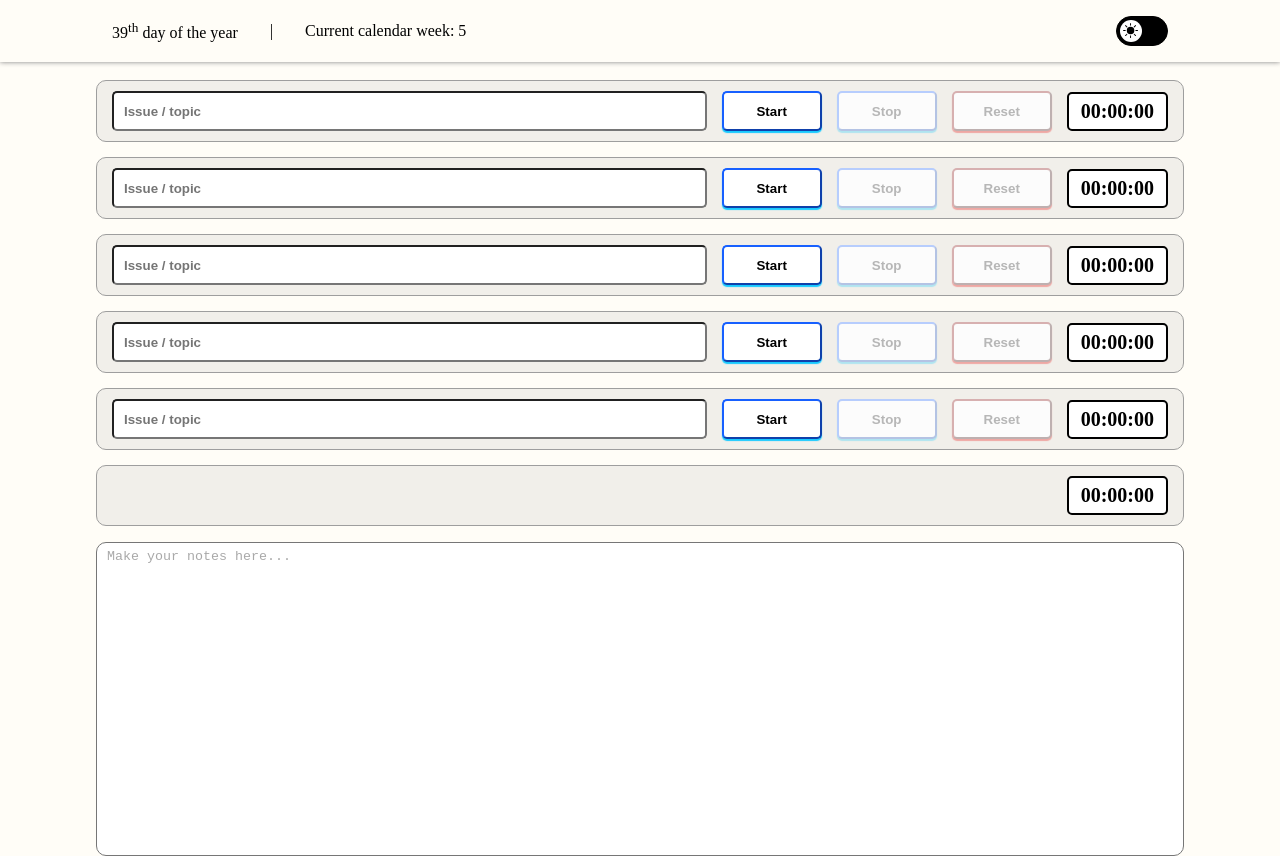
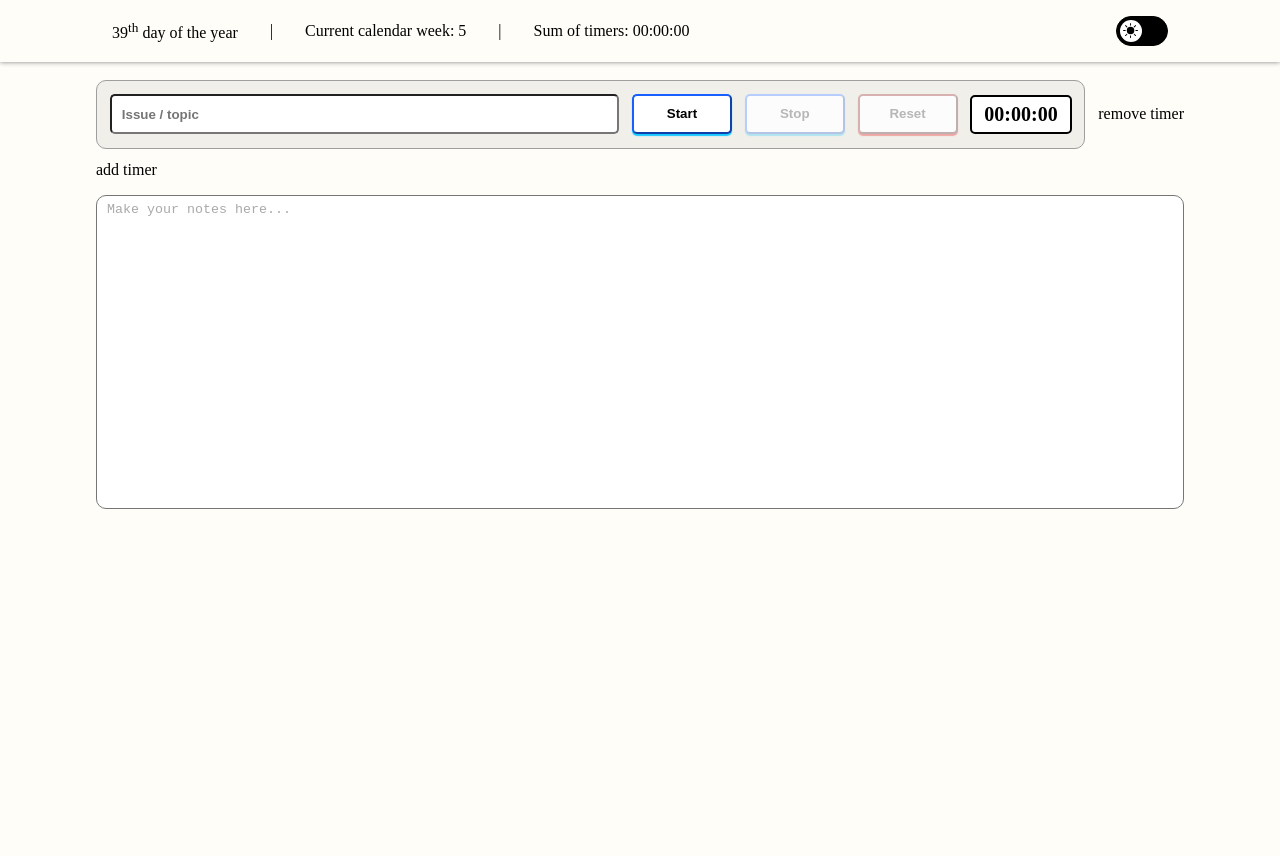
Before and after one commit to d-scho/vue-timer-app, a Vue app: page / in a window 1280 px wide. After the commit the page ends 800 px from the top, so only its background shows below. Built offline with nearby package versions, Linux system fonts and the light colour scheme.

Commit message:
Add functionality to add and remove timers

```diff
--- a/src/components/TheHeader.vue
+++ b/src/components/TheHeader.vue
@@ -2,13 +2,14 @@
 import DarkmodeToggle from '@/components/DarkmodeToggle.vue';
 import DayOfYearDisplay from '@/components/DayOfYearDisplay.vue';
 import CalendarWeekDisplay from '@/components/CalendarWeekDisplay.vue';
+import TimerSumDisplay from '@/components/TimerSumDisplay.vue';
 </script>
 
 <template>
 	<header>
 		<div class="header-info">
-			<DayOfYearDisplay /> | <CalendarWeekDisplay />
-		</div>
+			<DayOfYearDisplay /> | <CalendarWeekDisplay /> | <TimerSumDisplay />
+        </div>
 		<div class="header-settings">
 			<DarkmodeToggle />
 		</div>
@@ -28,6 +29,7 @@ header {
 		display: flex;
 		place-items: center;
 		gap: 2rem;
+		color: var(--primary-color);
 	}
 }
 </style>
--- /dev/null
+++ b/src/components/TimerSumDisplay.vue
@@ -0,0 +1,15 @@
+<script setup lang="ts">
+import { useTimerSum } from '@/composables/useTimerSum';
+
+const { timerSum } = useTimerSum();
+</script>
+
+<template>
+	<span>Sum of timers: {{ timerSum }}</span>
+</template>
+
+<style scoped lang="scss">
+span {
+	color: var(--primary-color);
+}
+</style>
--- a/src/components/Timers.vue
+++ b/src/components/Timers.vue
@@ -1,58 +1,48 @@
 <script setup lang="ts">
-import { ref, computed } from 'vue';
+import { ref } from 'vue';
 import { type Timer } from '@/types/Timer';
 
 import { useLabels } from '@/composables/useLabels';
+import { useTimerSum } from '@/composables/useTimerSum';
 
 import convertMillisecondsToReadableFormat from '@/methods/convertMillisecondsToReadableFormat';
-import { getStoredTimers, setStoredTimers } from '@/methods/localStorageHandling';
+import { buildTimers, createNewTimer } from '@/methods/timerCreation';
+import { setStoredTimers } from '@/methods/localStorageHandling';
 
 const { Labels } = useLabels();
 
-const numberOfTimersWanted = 5;  // quickly set the number of timers wanted here - careful: if you select fewer than there were before, data might be lost
-const timers = ref<Timer[]>([]);
-const timerSum = computed(() => {
-    let sum = 0;
-    timers.value.forEach(timer => {
-      sum += timer.value;
-    });
-    return convertMillisecondsToReadableFormat(sum);
-});
-
-// create timer instances based on number of timer wanted
-const storedTimers = getStoredTimers();
-for (let i = 1; i <= numberOfTimersWanted; i++) {
-    const storedTimer = storedTimers.find(timerDTO => timerDTO.id === i);
-    timers.value.push({
-        id: i,
-        name: storedTimer?.name ?? '',
-        value: storedTimer?.value ?? 0,
-        display:
-            storedTimer?.value
-                ? convertMillisecondsToReadableFormat(storedTimer.value)
-                : convertMillisecondsToReadableFormat(0),
-        nameChangeDisabled: false,
-        startTimerDisabled: false,
-        stopTimerDisabled: true,
-        resetTimerDisabled: storedTimer?.value && storedTimer.value !== 0 ? false : true,
-    });
-}
+const timers = buildTimers();
+const { declareTimers } = useTimerSum();
+declareTimers(timers);
 
 // template ref
 const timerRefs = ref<Array<HTMLElement>|null>(null);
 
+function addTimer() {
+    timers.value.push(createNewTimer());
+    setStoredTimers(timers.value);
+}
+
+function removeTimer(timer: Timer) {
+    const index = timers.value.indexOf(timer);
+    if (index !== -1) {
+        timers.value.splice(index, 1);
+        setStoredTimers(timers.value);
+    }
+}
+
 function startTimer(timer: Timer) {
-    timer.value += 1; // instantly add one one millisecond to trigger depending renderers
+    timer.value += 1; // instantly add one one millisecond to trigger depending renderers, will be overwritten by correct value once interval triggers
     timer.startTimerDisabled = true;
     timer.stopTimerDisabled = false;
     timer.resetTimerDisabled = false;
-    let storedTime = timer.value;
+    let storedValue = timer.value;
     let startingTime = Number(new Date());
     timer.interval = setInterval(() => {
-        timer.value = Number(new Date()) - startingTime + storedTime;
+        timer.value = Number(new Date()) - startingTime + storedValue;
         timer.display = convertMillisecondsToReadableFormat(timer.value);
-        setStoredTimers(timers.value.map(timer => ({ id: timer.id, name: timer.name, value: timer.value })));
-    }, 500);
+        setStoredTimers(timers.value);
+    }, 250);
 };
 
 function stopTimer(timer: Timer) {
@@ -60,7 +50,7 @@ function stopTimer(timer: Timer) {
     timer.stopTimerDisabled = true;
     clearInterval(timer.interval);
     timer.interval = undefined;
-    setStoredTimers(timers.value.map(timer => ({ id: timer.id, name: timer.name, value: timer.value })));
+    setStoredTimers(timers.value);
 };
 
 function resetTimer(timer: Timer) {
@@ -71,25 +61,24 @@ function resetTimer(timer: Timer) {
     timer.interval = undefined;
     timer.value = 0;
     timer.display = convertMillisecondsToReadableFormat(timer.value);
-    setStoredTimers(timers.value.map(timer => ({ id: timer.id, name: timer.name, value: timer.value })));
+    setStoredTimers(timers.value);
 };
 
 function confirmNameChange(timer: Timer) {
-    timer.nameChangeDisabled = false;
     if (timerRefs.value) (timerRefs.value as HTMLElement[]).find(el => el.id === String(timer.id))?.blur();
-    setStoredTimers(timers.value.map(timer => ({ id: timer.id, name: timer.name, value: timer.value })));
+    setStoredTimers(timers.value);
 };
 
 function resetName(timer: Timer) {
     timer.name  = '';
-    timer.nameChangeDisabled = false;
-    setStoredTimers(timers.value.map(timer => ({ id: timer.id, name: timer.name, value: timer.value })));
+    setStoredTimers(timers.value);
 };
 </script>
 
 <template>
 	<div class="timers">
-		<div v-for="timer in timers" class="timer">
+		<div v-for="timer in timers" class="timer-row">
+			<div class="timer">
                 <div class="timer-name-wrapper">
                     <input
                         class="timer-name"
@@ -117,7 +106,6 @@ function resetName(timer: Timer) {
                         </svg>
                     </button>
                 </div>
-
                 <button
                     class="btn timer-control"
                     @click="startTimer(timer)"
@@ -125,7 +113,6 @@ function resetName(timer: Timer) {
                 >
                     {{ timer.value > 0 ? Labels.RESUME_TIMER : Labels.START_TIMER }}
                 </button>
-
                 <button
                     class="btn timer-control"
                     @click="stopTimer(timer)"
@@ -133,7 +120,6 @@ function resetName(timer: Timer) {
                 >
                     {{ Labels.STOP_TIMER }}
                 </button>
-
                 <button
                     class="btn timer-control-reset"
                     @click="resetTimer(timer)"
@@ -141,32 +127,37 @@ function resetName(timer: Timer) {
                 >
                     {{ Labels.RESET_TIMER }}
                 </button>
-
                 <span>{{ timer.display }}</span>
-
             </div>
-		<div class="timer">
-			<span>{{ timerSum }}</span>
+            <div @click="removeTimer(timer)">
+                remove timer
             </div>
+        </div>
+        <div @click="addTimer">add timer</div>
 	</div>
 </template>
 
 <style scoped lang="scss">
-
 .timers {
 	display: flex;
 	flex-direction: column;
-	gap: 15px;
+	gap: .8rem;
+
+    .timer-row {
+        display: flex;
+        align-items: center;
+        gap: .8rem;
 
         .timer {
             display: inline-flex;
             align-items: center;
             justify-content: flex-end;
-        gap: 15px;
-        padding: 10px 15px;
+            gap: .8rem;
+            padding: .8rem;
             border: 1px solid rgb(158, 158, 158);
             border-radius: 10px;
             background-color: rgba(120, 120, 120, 0.1);
+            flex: 1;
 
             .timer-name-wrapper {
                 position: relative;
@@ -208,6 +199,7 @@ function resetName(timer: Timer) {
             }
 
             button.btn {
+                margin-bottom: 1px; // slighty crank position because of shadows
                 height: 40px;
                 width: 100px;
                 padding-inline: 20px;
@@ -257,4 +249,5 @@ function resetName(timer: Timer) {
             }
         }
     }
+}
 </style>
--- /dev/null
+++ b/src/composables/useTimerSum.ts
@@ -0,0 +1,24 @@
+import { type Ref, ref, computed } from 'vue';
+import convertMillisecondsToReadableFormat from '@/methods/convertMillisecondsToReadableFormat';
+import { type Timer } from '@/types/Timer';
+
+const timers = ref<Array<Timer>>([]);
+
+function declareTimers(timersRef: Ref<Array<Timer>>) {
+	timers.value = timersRef.value;
+}
+
+const timerSum = computed(() => {
+    let sum = 0;
+    timers.value.forEach(timer => {
+      sum += timer.value;
+    });
+    return convertMillisecondsToReadableFormat(sum);
+});
+
+export function useTimerSum() {
+	return {
+		timerSum,
+		declareTimers,
+	}
+}
--- /dev/null
+++ b/src/methods/generateRandomHexadecimalId.ts
@@ -0,0 +1,3 @@
+export default function generateRandomHexadecimalId() {
+	return Math.random().toString(16).slice(2);
+}
--- a/src/methods/localStorageHandling.ts
+++ b/src/methods/localStorageHandling.ts
@@ -1,4 +1,5 @@
-import { type TimerDTO } from '../types/Timer';
+import type { Timer, TimerDTO } from '../types/Timer';
+import convertMillisecondsToReadableFormat from '@/methods/convertMillisecondsToReadableFormat';
 
 const LocalStorageKey = {
     storedIsDarkmodeEnabled: 'vue-timer-app_isDarkmodeEnabled',
@@ -36,14 +37,23 @@ export function setStoredNotes(value: string) {
 };
 
 // timers handling
-export function getStoredTimers(): Array<TimerDTO> {
+export function getStoredTimers(): Array<Timer> {
     const storage = localStorage.getItem(LocalStorageKey.storedTimers);
     if (storage) {
-      return JSON.parse(storage);
+      const timerDTOs = JSON.parse(storage) as Array<TimerDTO>;
+      return timerDTOs.map(timerDTO => ({
+        id: timerDTO.id,
+        name: timerDTO.name,
+        value: timerDTO.value,
+        display: convertMillisecondsToReadableFormat(timerDTO.value),
+        startTimerDisabled: false,
+        stopTimerDisabled: true,
+        resetTimerDisabled: timerDTO.value !== 0 ? false : true,
+      }));
     } else {
       return [];
     }
 };
-export function setStoredTimers(value: Array<TimerDTO>) {
-    localStorage.setItem(LocalStorageKey.storedTimers, JSON.stringify(value));
+export function setStoredTimers(value: Array<Timer>) {
+    localStorage.setItem(LocalStorageKey.storedTimers, JSON.stringify(value.map(timer => ({ id: timer.id, name: timer.name, value: timer.value } as TimerDTO))));
 };
--- /dev/null
+++ b/src/methods/timerCreation.ts
@@ -0,0 +1,29 @@
+import { ref, type Ref } from 'vue';
+import generateRandomHexadecimalId from '@/methods/generateRandomHexadecimalId';
+import convertMillisecondsToReadableFormat from '@/methods/convertMillisecondsToReadableFormat';
+import type { Timer } from '@/types/Timer';
+import { getStoredTimers, setStoredTimers } from './localStorageHandling';
+
+export function createNewTimer() {
+    return {
+        id: generateRandomHexadecimalId(),
+        name: '',
+        value: 0,
+        display: convertMillisecondsToReadableFormat(0),
+        startTimerDisabled: false,
+        stopTimerDisabled: true,
+        resetTimerDisabled: true,
+    };
+}
+
+export function buildTimers(): Ref<Array<Timer>> {
+    const storedTimers = getStoredTimers();
+    const timers = ref(storedTimers);
+
+    if (timers.value.length === 0) {
+        timers.value.push(createNewTimer());
+        setStoredTimers(timers.value);
+    }
+
+    return timers;
+}
--- a/src/types/Timer.ts
+++ b/src/types/Timer.ts
@@ -1,10 +1,9 @@
 export type Timer = {
-	id: number;
+	id: string;
 	name: string;
 	value: number;
 	display: string;
 	interval?: number;
-	nameChangeDisabled: boolean;
 	startTimerDisabled: boolean;
 	stopTimerDisabled: boolean;
 	resetTimerDisabled: boolean;
```
Lines whose indentation alone changed are shown as unchanged.
